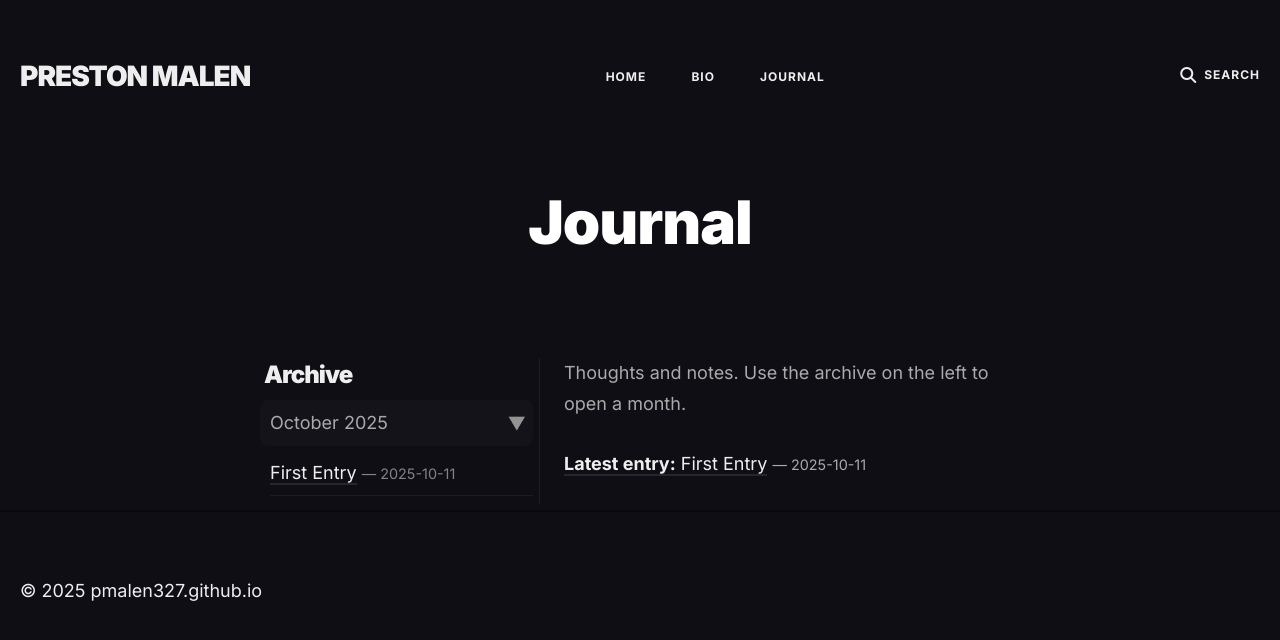
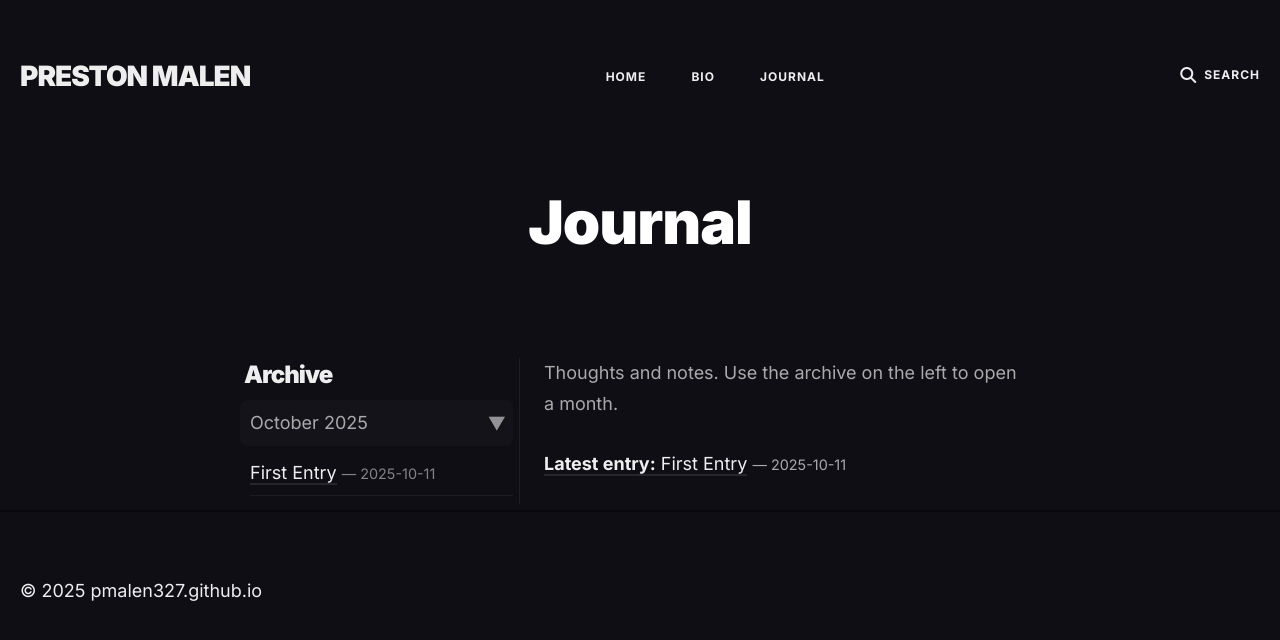
Before and after one commit to pmalen327/pmalen327.github.io, a Jekyll site: the page built from journal.html, in a window 1280 px wide. Shown: the top 640 px of the page. Built offline with Jekyll 4.4.1, drawn with Linux system fonts in a browser that asks for light colours.

Commit message:
quick push

```diff
--- a/journal.html
+++ b/journal.html
@@ -6,7 +6,7 @@ nav: journal
 ---
 <style>
 /* Two-column journal layout */
-.journal-layout{display:grid;grid-template-columns:280px minmax(0,1fr);gap:24px;align-items:start}
+.journal-layout{display:grid;grid-template-columns:280px minmax(0,1fr);gap:24px;align-items:start;margin-left:-20px;}
 @media (max-width:860px){.journal-layout{grid-template-columns:1fr}}
 .journal-archive{position:sticky;top:84px;max-height:calc(100vh - 120px);overflow:auto;padding-right:6px;border-right:1px solid rgba(128,128,128,.15)}
 .arch-month{margin:6px 0;padding:8px 10px;border-radius:8px;cursor:pointer;display:flex;justify-content:space-between;align-items:center;background:rgba(255,255,255,.02)}
```
